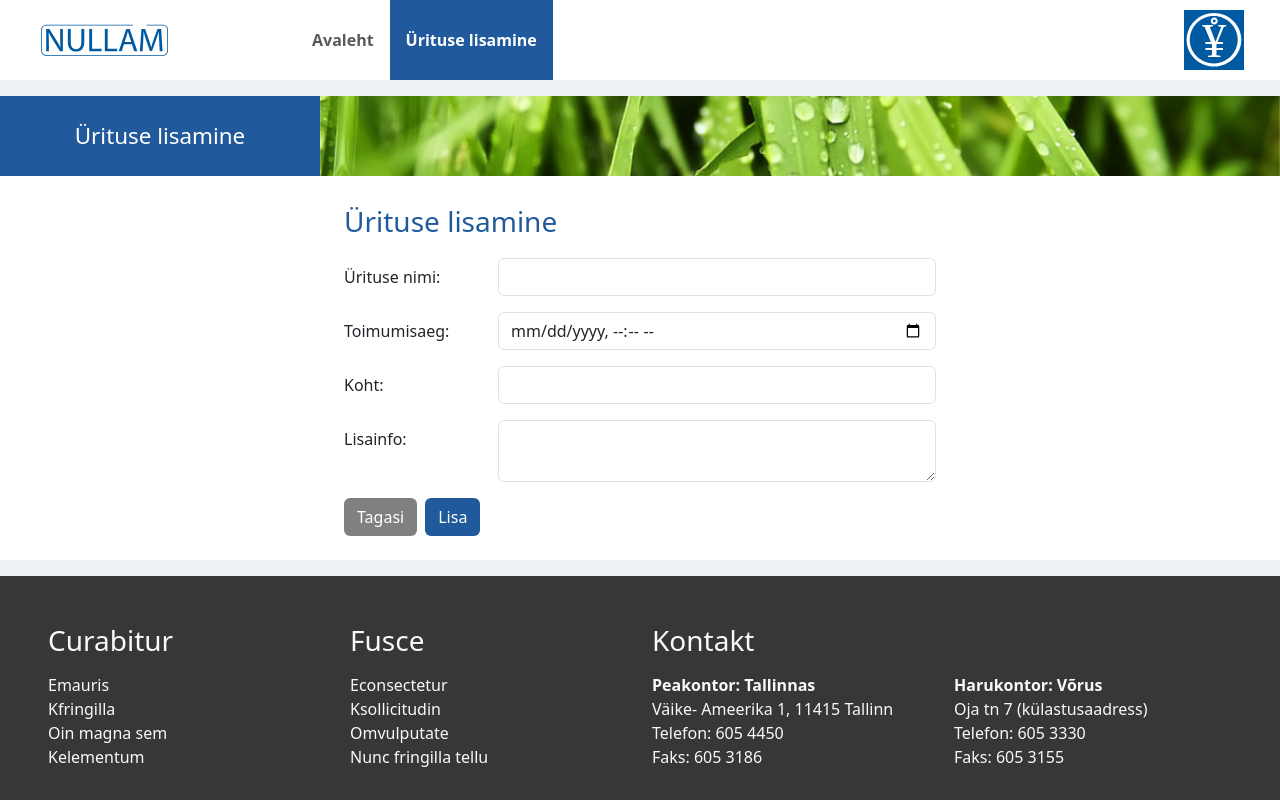
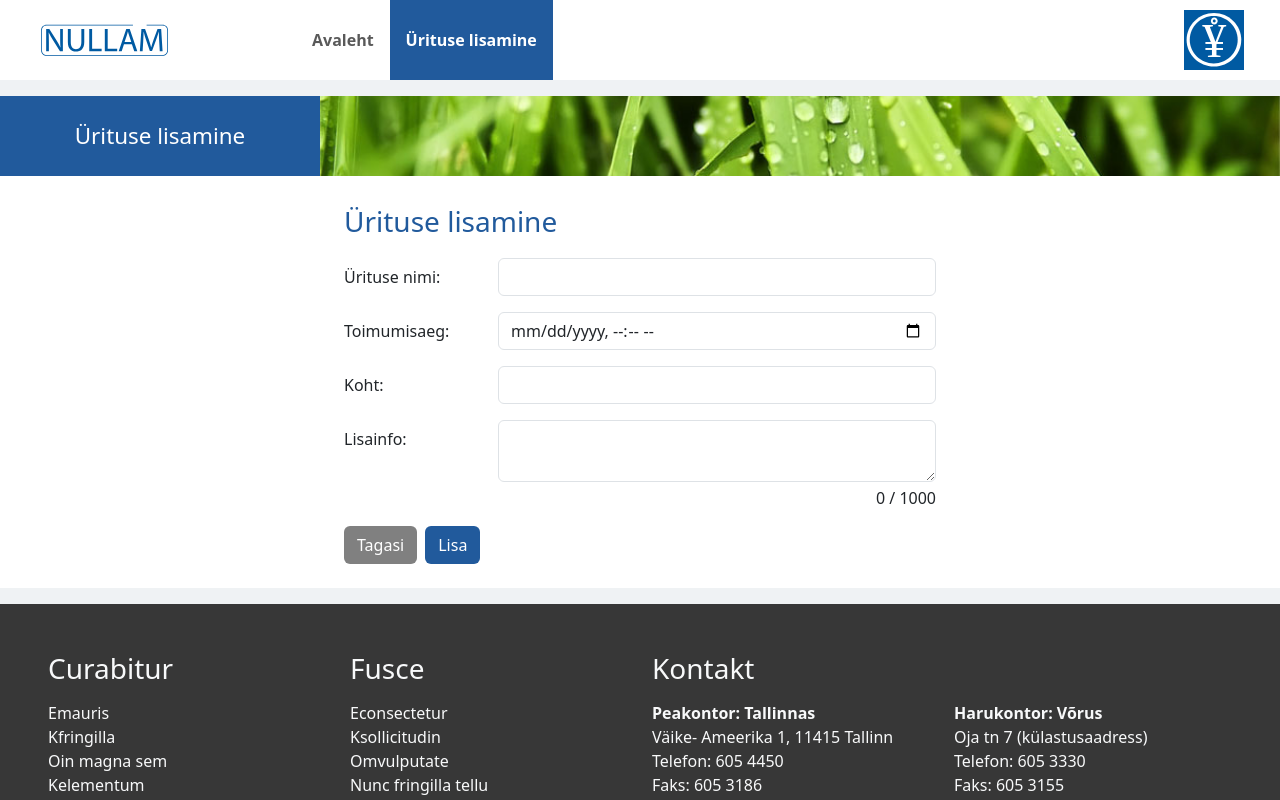
Before and after one commit to nikitaviira/programmeerija_prooviylesanne, a Vue app in the folder frontend/: page /add-event in a window 1280 px wide. Built offline with nearby package versions, Linux system fonts and the light colour scheme.

Commit message:
add word counter for textareas

```diff
--- a/frontend/src/components/CompanyForm.vue
+++ b/frontend/src/components/CompanyForm.vue
@@ -119,6 +119,10 @@
         maxlength="5000"
         class="form-control"
       />
+      <WordCounter
+        :length="companyForm.info.length"
+        :max-length="5000"
+      />
     </div>
   </div>
 
@@ -145,6 +149,7 @@
   import { type CompanyDto, PaymentType } from '@/api/types';
   import useVuelidate from '@vuelidate/core';
   import { registryCodeIsValid } from '@/util/validation';
+  import WordCounter from '@/components/WordCounter.vue';
 
   const emit = defineEmits<{
     (e: 'saved'): void,
--- a/frontend/src/components/PersonForm.vue
+++ b/frontend/src/components/PersonForm.vue
@@ -113,6 +113,10 @@
         maxlength="1500"
         class="form-control"
       />
+      <WordCounter
+        :length="personForm.info.length"
+        :max-length="1500"
+      />
     </div>
   </div>
 
@@ -139,6 +143,7 @@
   import { PaymentType, type PersonDto } from '@/api/types';
   import useVuelidate from '@vuelidate/core';
   import { personalCodeIsValid } from '@/util/validation';
+  import WordCounter from '@/components/WordCounter.vue';
 
   const emit = defineEmits<{
     (e: 'saved'): void,
--- /dev/null
+++ b/frontend/src/components/WordCounter.vue
@@ -0,0 +1,10 @@
+<template>
+  <span class="float-end mt-1">{{ length }} / {{ maxLength }}</span>
+</template>
+
+<script setup lang="ts">
+  defineProps<{
+    length: number,
+    maxLength: number
+  }>();
+</script>
--- a/frontend/src/views/AddEventView.vue
+++ b/frontend/src/views/AddEventView.vue
@@ -81,6 +81,10 @@
             maxlength="1000"
             class="form-control"
           />
+          <WordCounter
+            :length="eventForm.info.length"
+            :max-length="1000"
+          />
         </div>
       </div>
       <button
@@ -109,6 +113,7 @@
   import { useRouter } from 'vue-router';
   import eventsApi from '@/api/controllers/events';
   import type { SaveEventDto } from '@/api/types';
+  import WordCounter from '@/components/WordCounter.vue';
 
   const router = useRouter();
   const timestampValidation = (value: string) => new Date() <= new Date(value);
```
